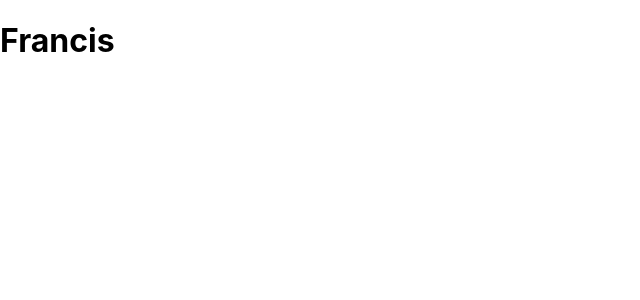
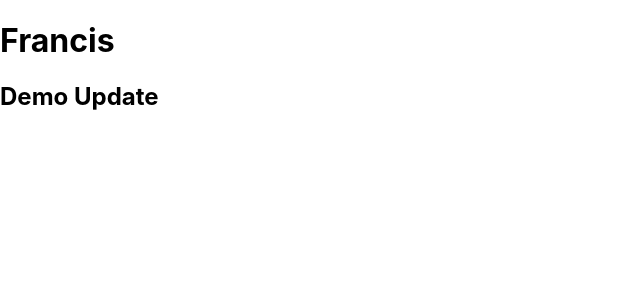
Before and after one commit to francisseth23/francisdemo, a React (Create React App) app: page / in a window 1280 px wide. Shown: the top 300 px of the page, without its empty margins (0-640 px from the left). Built offline with nearby package versions, Linux system fonts and the light colour scheme.

Commit message:
demo update

```diff
--- a/src/App.js
+++ b/src/App.js
@@ -5,6 +5,7 @@ function App() {
   return (
     <div>
       <h1>Francis</h1>
+      <h2>Demo Update</h2>
     </div>
   );
 }
```
